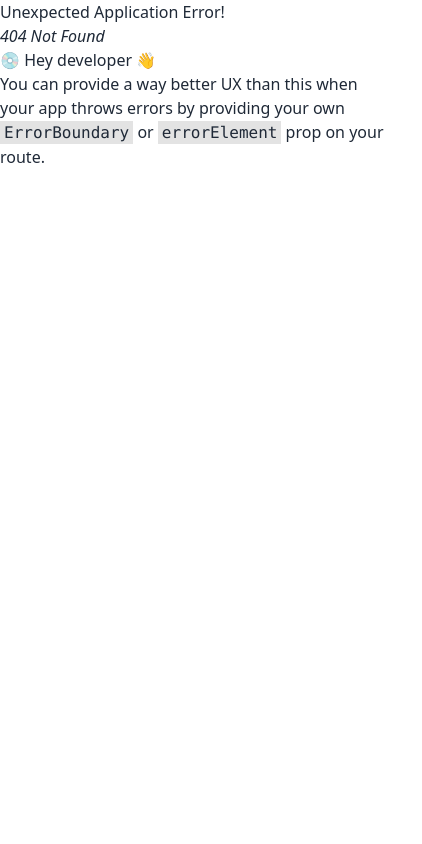
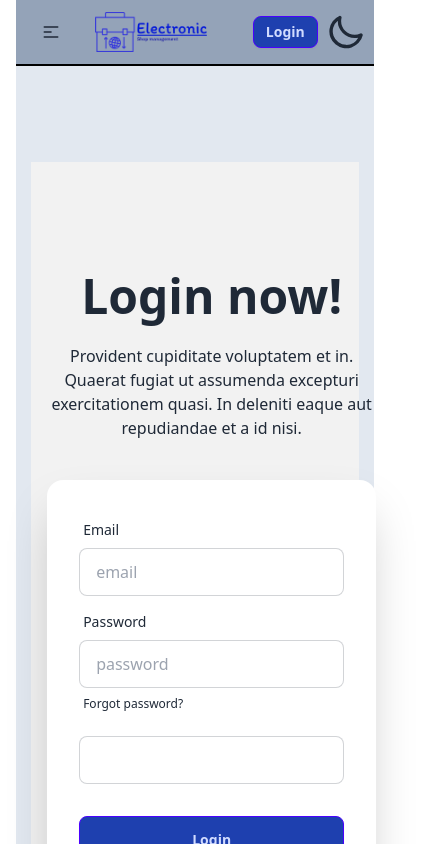
Before and after one commit to Biddut-Roy/inventory-client-side, a React (Vite) app: page /login in a window 390 px wide. Before the commit this address had no page. Shown: the top 844 px of the page, 422 px wide, since content can reach past the window. Built offline with nearby package versions, Linux system fonts and the light colour scheme.

Commit message:
login page create and responsive Design

```diff
--- a/package.json
+++ b/package.json
@@ -10,6 +10,7 @@
     "preview": "vite preview"
   },
   "dependencies": {
+    "axios": "^1.6.2",
     "localforage": "^1.10.0",
     "match-sorter": "^6.3.1",
     "react": "^18.2.0",
--- a/src/Layout/Main.jsx
+++ b/src/Layout/Main.jsx
@@ -5,7 +5,7 @@
 
 const Main = () => {
     return (
-        <div>
+        <div className=" w-11/12 mx-auto bg-slate-200">
             <Navbar />
             <div className='pt-24 min-h-[calc(100vh-98px)]'>
                 <Outlet />
--- a/src/Route/Route.jsx
+++ b/src/Route/Route.jsx
@@ -1,6 +1,7 @@
 import { createBrowserRouter } from "react-router-dom";
 import Main from "../Layout/Main";
 import Home from "../pages/Home/Home/Home";
+import Login from "../pages/Login and Register/Login";
 
 
 
@@ -15,6 +16,10 @@
           path: "/",
           element: <Home></Home> ,
         },
+        {
+          path: "/login",
+          element: <Login /> ,
+        },
 
       ],
     },
--- /dev/null
+++ b/src/pages/Login and Register/Login.jsx
@@ -0,0 +1,53 @@
+
+
+const Login = () => {
+
+
+    return (
+        <>
+
+        <div className="hero min-h-screen w-11/12 mx-auto bg-base-200">
+            <div className="hero-content flex-col lg:flex-row-reverse">
+                <div className="text-center md:w-1/2 lg:text-left">
+                    <h1 className="text-5xl font-bold">Login now!</h1>
+                    <p className="py-6">Provident cupiditate voluptatem et in. Quaerat fugiat ut assumenda excepturi exercitationem quasi. In deleniti eaque aut repudiandae et a id nisi.</p>
+                </div>
+                <div className="card md:w-1/2   max-w-sm shadow-2xl bg-base-100">
+                    <form  className="card-body">
+                        <div className="form-control">
+                            <label className="label">
+                                <span className="label-text">Email</span>
+                            </label>
+                            <input type="email" name="email" placeholder="email" className="input input-bordered" required />
+                        </div>
+                        <div className="form-control">
+                            <label className="label">
+                                <span className="label-text">Password</span>
+                            </label>
+                            <input type="password" name="password" placeholder="password" className="input input-bordered" required />
+                            <label className="label">
+                                <a href="#" className="label-text-alt link link-hover">Forgot password?</a>
+                            </label>
+                        </div>
+                        <div >
+
+                        </div>
+                        <div className="form-control">
+                            <input type="text"  className="input input-bordered" required />
+                        </div>
+
+                        <div className="form-control mt-6">
+                            <input  type="submit" className="btn btn-primary bg-blue-800" value="Login" />
+                        </div>
+
+
+                    </form>
+                </div>
+            </div>
+
+        </div>
+        </>
+    );
+};
+
+export default Login;
--- a/src/pages/ShearPage/Footer/Footer.jsx
+++ b/src/pages/ShearPage/Footer/Footer.jsx
@@ -31,7 +31,7 @@
       </label>
       <div className="join">
         <input type="text" placeholder="username@site.com" className="input input-bordered join-item" />
-        <button className="btn btn-primary join-item">Subscribe</button>
+        <button className="btn btn-primary bg-blue-800 join-item">Subscribe</button>
       </div>
     </fieldset>
   </form>
--- a/src/pages/ShearPage/Navbar/Navbar.jsx
+++ b/src/pages/ShearPage/Navbar/Navbar.jsx
@@ -30,7 +30,7 @@
 
 
     return (
-        <div className="navbar bg-base-100 mx-auto md:w-11/12 lg:w-full">
+        <div className="navbar bg-slate-400 border-solid border-b-2 border-black mx-auto md:w-11/12 lg:w-full">
             <div className="navbar-start">
                 <div className="dropdown">
                     <label tabIndex={0} className="btn btn-ghost lg:hidden">
@@ -43,7 +43,7 @@
                 <Link to={'/'} className="btn btn-ghost normal-case text-xl"><img className=" w-28 h-10" src="/logo.png" alt="Logo" /></Link>
             </div>
             <div className="navbar-center hidden lg:flex">
-                <ul className="menu menu-horizontal px-1">
+                <ul className="menu  menu-horizontal px-1">
                     {list}
                 </ul>
             </div>
```
Also changed, not shown: 1 other file (tests, documents, lock files or other folders).
